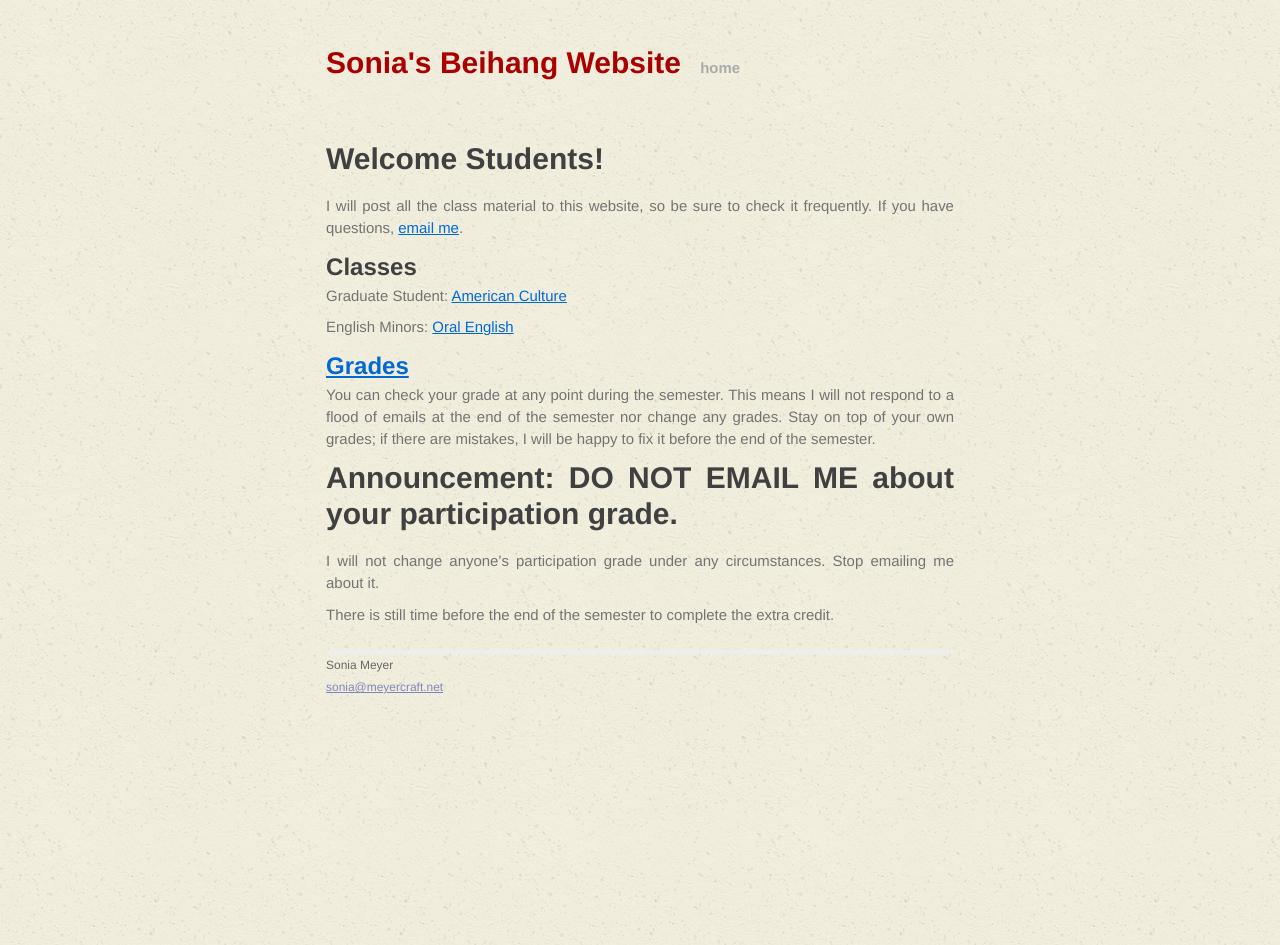
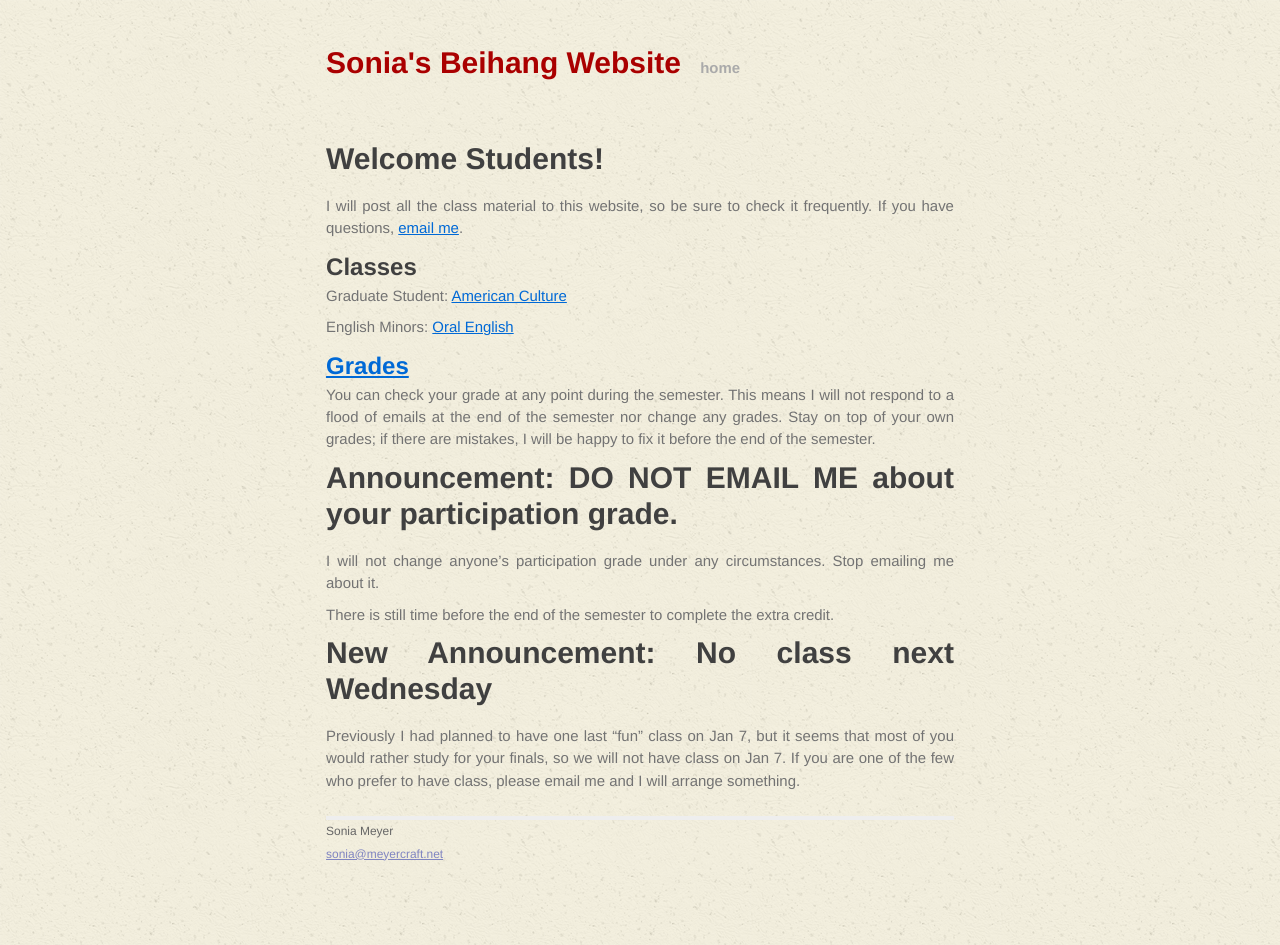
Before and after one commit to soniawmeyer/soniameyer-beihang-students-website, a Jekyll site: the page built from index.md, in a window 1280 px wide. Built offline with Jekyll 4.4.1, drawn with Linux system fonts in a browser that asks for light colours.

Commit message:
announcement: no wed classes

```diff
--- a/index.md
+++ b/index.md
@@ -21,3 +21,6 @@ You can check your grade at any point during the semester. This means I will not
 I will not change anyone's participation grade under any circumstances. Stop emailing me about it.
 
 There is still time before the end of the semester to complete the extra credit.
+
+#New Announcement: No class next Wednesday
+Previously I had planned to have one last "fun" class on Jan 7, but it seems that most of you would rather study for your finals, so we will not have class on Jan 7. If you are one of the few who prefer to have class, please email me and I will arrange something.
```
